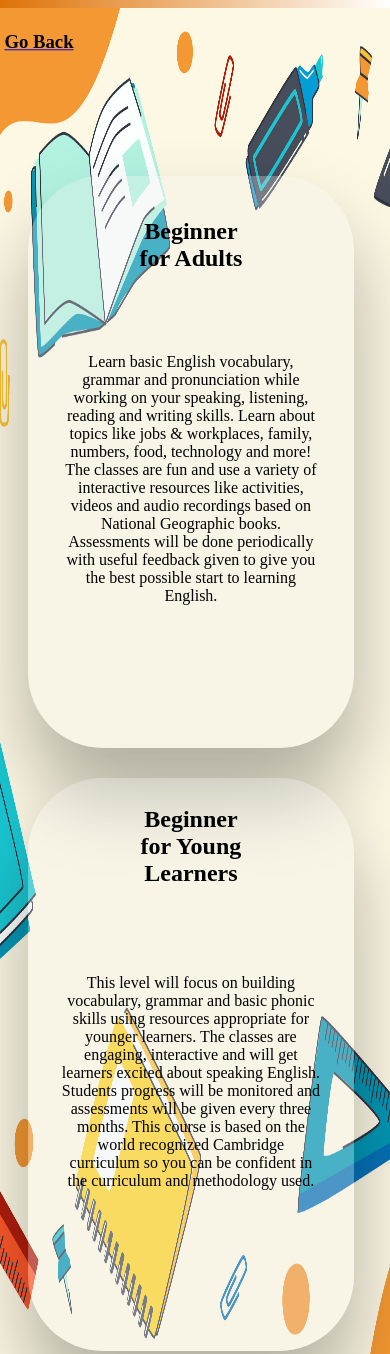
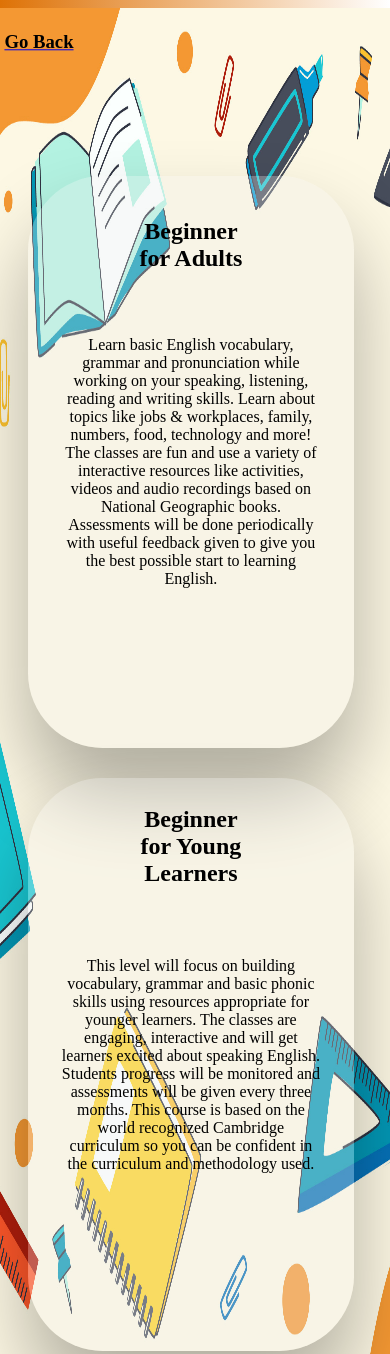
Before and after one commit to nsherban1/EasyEnglishCa, a plain HTML site: page beginner.html in a window 390 px wide. Shown: the top 1354 px of the page. Drawn offline with Linux system fonts and the light colour scheme.

Commit message:
Add files via upload

```diff
--- a/css/beginner.css
+++ b/css/beginner.css
@@ -162,7 +162,7 @@ h3{
       }
     .bodytext {
         position: absolute;
-        /* top: 38%;  */
+        top: 50%;
         left: 50%;
         transform: translate(-50%, -50%);
         width:80%;
@@ -202,7 +202,7 @@ h3{
       }
     .bodytext1 {
         position: absolute;
-        /* top: 38%;  */
+        top: 50%;
         left: 50%;
         transform: translate(-50%, -50%);
         width:80%;
```
